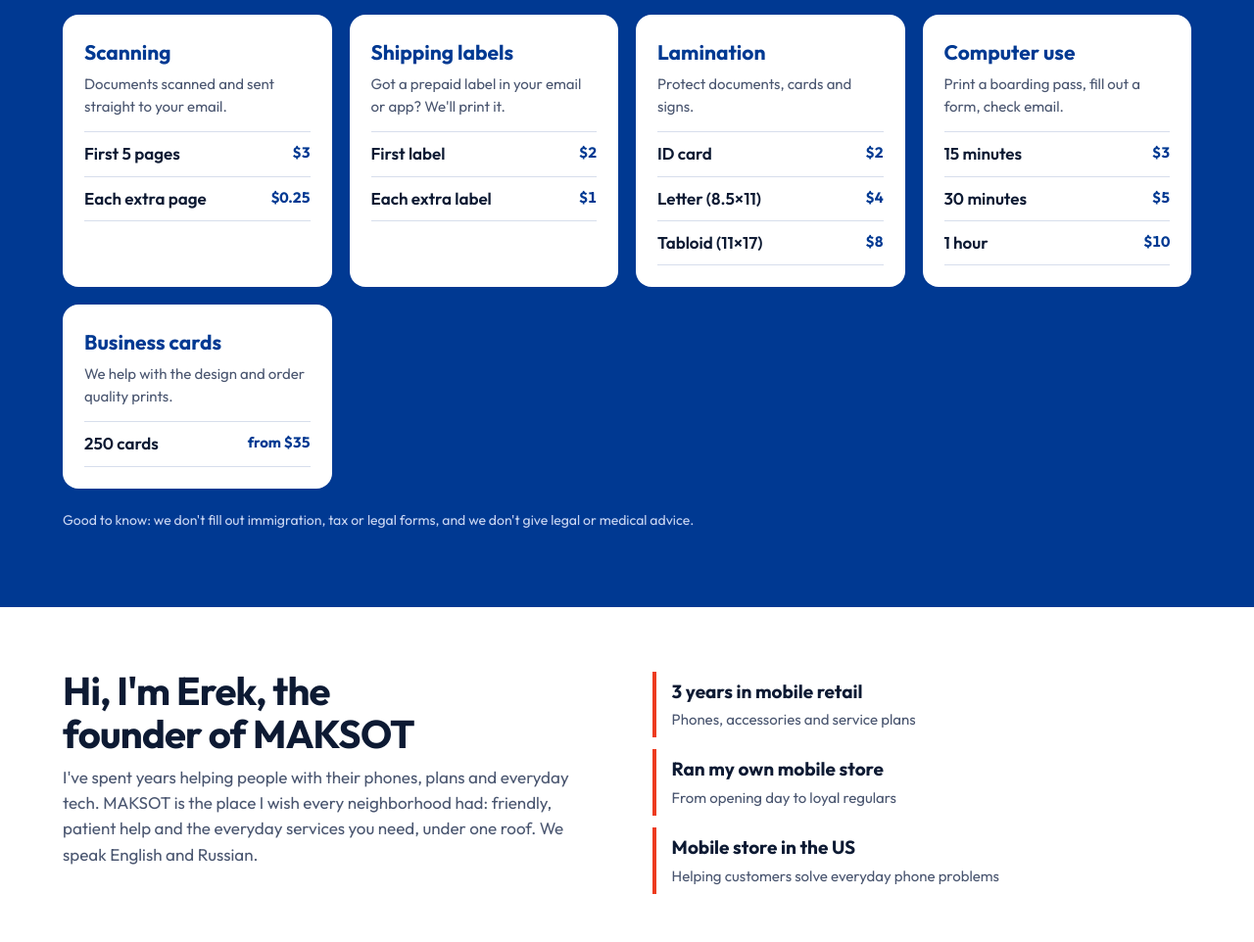
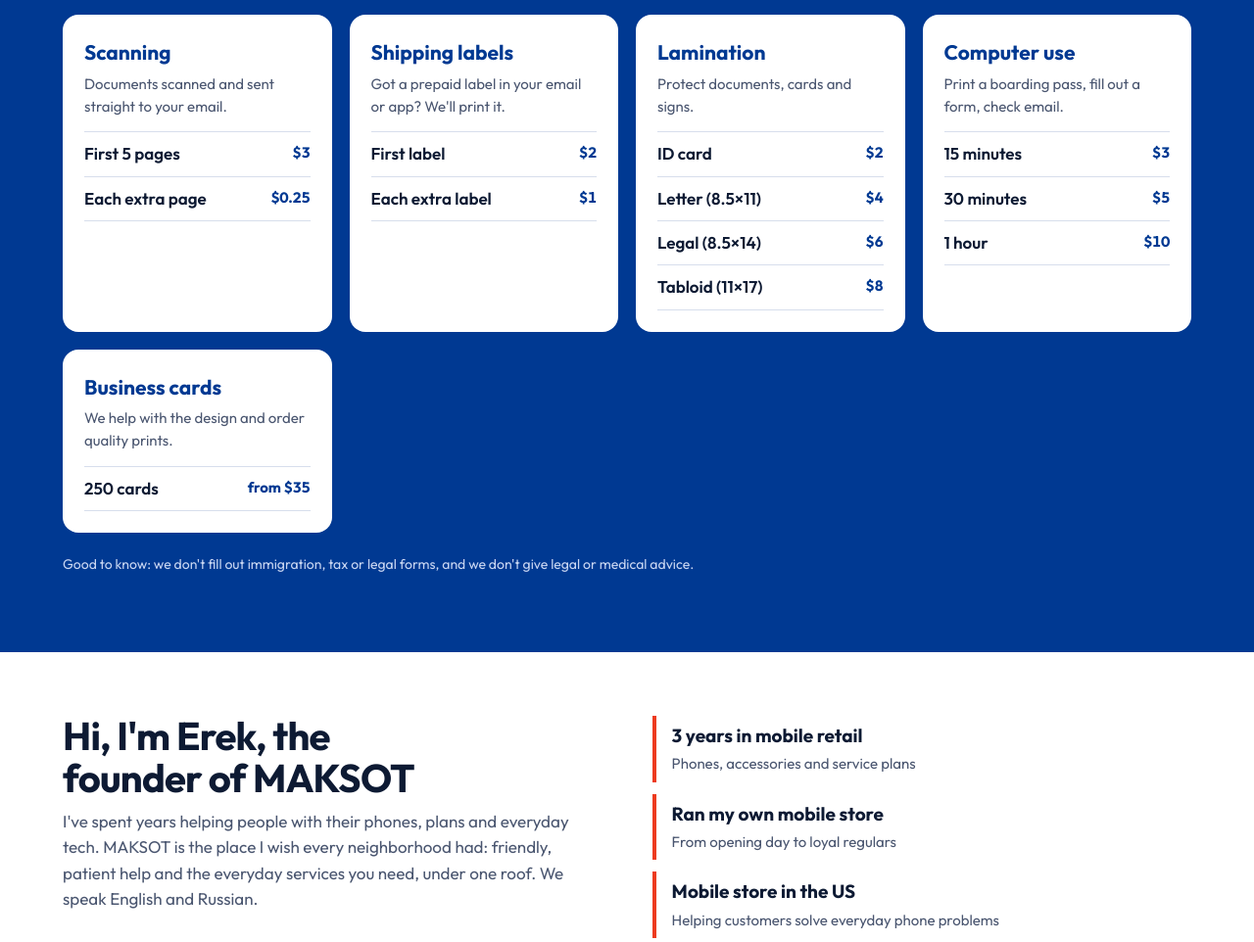
Before and after one commit to erekkali/maksot-site, a plain HTML site: page index.html in a window 1280 px wide. Shown: the part 2025-2987 px from the top of the page at 98% size. Drawn offline with Linux system fonts and the light colour scheme.

Commit message:
Add Legal size lamination
Co-Authored-By: Claude Opus 5.5 <noreply@anthropic.com>
Claude-Session: https://claude.ai/code/session_01WPvVWnGhgtRPmKEC5HyAkq

```diff
--- a/index.html
+++ b/index.html
@@ -155,7 +155,7 @@ footer a{color:#fff}
       <div class="card"><h3>Shipping labels</h3><p>Got a prepaid label in your email or app? We'll print it.</p>
         <ul class="list"><li><b>First label</b><span class="p">$2</span></li><li><b>Each extra label</b><span class="p">$1</span></li></ul></div>
       <div class="card"><h3>Lamination</h3><p>Protect documents, cards and signs.</p>
-        <ul class="list"><li><b>ID card</b><span class="p">$2</span></li><li><b>Letter (8.5×11)</b><span class="p">$4</span></li><li><b>Tabloid (11×17)</b><span class="p">$8</span></li></ul></div>
+        <ul class="list"><li><b>ID card</b><span class="p">$2</span></li><li><b>Letter (8.5×11)</b><span class="p">$4</span></li><li><b>Legal (8.5×14)</b><span class="p">$6</span></li><li><b>Tabloid (11×17)</b><span class="p">$8</span></li></ul></div>
       <div class="card"><h3>Computer use</h3><p>Print a boarding pass, fill out a form, check email.</p>
         <ul class="list"><li><b>15 minutes</b><span class="p">$3</span></li><li><b>30 minutes</b><span class="p">$5</span></li><li><b>1 hour</b><span class="p">$10</span></li></ul></div>
       <div class="card"><h3>Business cards</h3><p>We help with the design and order quality prints.</p>
```
